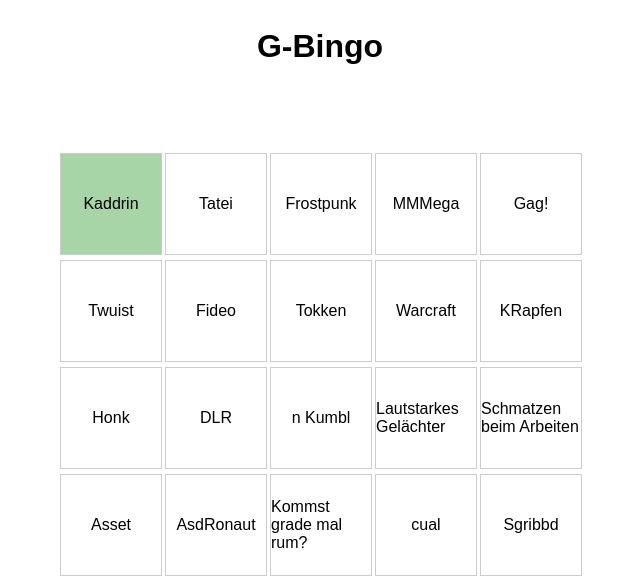
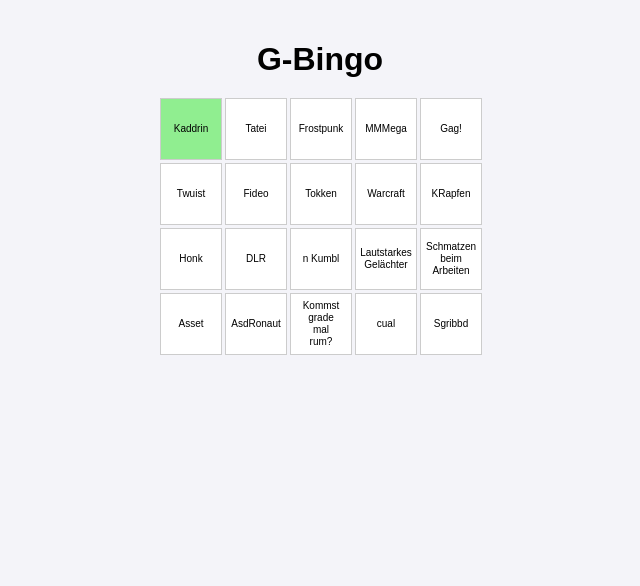
Before and after one commit to Taserface0106/BINGO, a plain HTML site: page index.html in a window 1280 px wide. Both pictures are taken after a click on the element "Kaddrin". Shown: the whole page, without its empty margins (320-960 px from the left). Drawn offline with Linux system fonts and the light colour scheme.

Commit message:
Add files via upload

```diff
--- a/index.html
+++ b/index.html
@@ -7,112 +7,121 @@
     <style>
         body {
             font-family: Arial, sans-serif;
-    display: flex;
-    flex-direction: column;
-    align-items: center;
+            margin: 0;
+            padding: 20px;
+            background-color: #f4f4f9;
         }
+
         h1 {
-    margin: 20px;
+            margin-bottom: 20px;
+            text-align: center;
         }
-  #bingo {
+
+        .bingo-container {
             display: grid;
-    grid-template-columns: repeat(5, 100px);
+            grid-template-columns: repeat(5, 60px);
+            grid-template-rows: repeat(4, 60px);
             gap: 5px;
+            justify-content: center;
         }
+
         .bingo-cell {
-    width: 100px;
-    height: 100px;
+            width: 60px;
+            height: 60px;
+            border: 1px solid #ccc;
             display: flex;
             align-items: center;
             justify-content: center;
-    border: 1px solid #ccc;
+            text-align: center;
             cursor: pointer;
             transition: background-color 0.3s;
+            background-color: white;
+            font-size: 10px;
+            line-height: 1.2;
         }
-  .marked {
-    background-color: #a8d5a8;
+
+        .bingo-cell.marked {
+            background-color: lightgreen;
         }
-  .bingo {
-    background-color: #34a853;
+
+        .bingo-cell.completed {
+            background-color: green;
             color: white;
         }
-  #bingo-alert {
+
+        #bingo-message {
+            margin-top: 20px;
+            font-size: 24px;
             color: red;
-    font-size: 24px;
-    margin: 20px;
-    visibility: hidden;
+            text-align: center;
+            display: none;
         }
     </style>
 </head>
 <body>
+
     <h1>G-Bingo</h1>
-<div id="bingo-alert">BINGO!</div>
-<div id="bingo">
-  <div class="bingo-cell" onclick="toggleCell(this)">Kaddrin</div>
-  <div class="bingo-cell" onclick="toggleCell(this)">Tatei</div>
-  <div class="bingo-cell" onclick="toggleCell(this)">Frostpunk</div>
-  <div class="bingo-cell" onclick="toggleCell(this)">MMMega</div>
-  <div class="bingo-cell" onclick="toggleCell(this)">Gag!</div>
-  <div class="bingo-cell" onclick="toggleCell(this)">Twuist</div>
-  <div class="bingo-cell" onclick="toggleCell(this)">Fideo</div>
-  <div class="bingo-cell" onclick="toggleCell(this)">Tokken</div>
-  <div class="bingo-cell" onclick="toggleCell(this)">Warcraft</div>
-  <div class="bingo-cell" onclick="toggleCell(this)">KRapfen</div>
-  <div class="bingo-cell" onclick="toggleCell(this)">Honk</div>
-  <div class="bingo-cell" onclick="toggleCell(this)">DLR</div>
-  <div class="bingo-cell" onclick="toggleCell(this)">n Kumbl</div>
-  <div class="bingo-cell" onclick="toggleCell(this)">Lautstarkes Gelächter</div>
-  <div class="bingo-cell" onclick="toggleCell(this)">Schmatzen beim Arbeiten</div>
-  <div class="bingo-cell" onclick="toggleCell(this)">Asset</div>
-  <div class="bingo-cell" onclick="toggleCell(this)">AsdRonaut</div>
-  <div class="bingo-cell" onclick="toggleCell(this)">Kommst grade mal rum?</div>
-  <div class="bingo-cell" onclick="toggleCell(this)">cual</div>
-  <div class="bingo-cell" onclick="toggleCell(this)">Sgribbd</div>
+
+    <div class="bingo-container" id="bingo-container">
+        <div class="bingo-cell">Kaddrin</div>
+        <div class="bingo-cell">Tatei</div>
+        <div class="bingo-cell">Frostpunk</div>
+        <div class="bingo-cell">MMMega</div>
+        <div class="bingo-cell">Gag!</div>
+        <div class="bingo-cell">Twuist</div>
+        <div class="bingo-cell">Fideo</div>
+        <div class="bingo-cell">Tokken</div>
+        <div class="bingo-cell">Warcraft</div>
+        <div class="bingo-cell">KRapfen</div>
+        <div class="bingo-cell">Honk</div>
+        <div class="bingo-cell">DLR</div>
+        <div class="bingo-cell">n Kumbl</div>
+        <div class="bingo-cell">Lautstarkes<br/>Gelächter</div>
+        <div class="bingo-cell">Schmatzen<br/>beim<br/>Arbeiten</div>
+        <div class="bingo-cell">Asset</div>
+        <div class="bingo-cell">AsdRonaut</div>
+        <div class="bingo-cell">Kommst<br/>grade<br/>mal<br/>rum?</div>
+        <div class="bingo-cell">cual</div>
+        <div class="bingo-cell">Sgribbd</div>
     </div>
 
+    <div id="bingo-message">BINGO!</div>
+
     <script>
-function toggleCell(cell) {
+        const cells = document.querySelectorAll('.bingo-cell');
+        const bingoMessage = document.getElementById('bingo-message');
+
+        function checkBingo() {
+            const lines = [
+                // Horizontal lines
+                [0, 1, 2, 3, 4],
+                [5, 6, 7, 8, 9],
+                [10, 11, 12, 13, 14],
+                [15, 16, 17, 18, 19],
+                // Vertical lines
+                [0, 5, 10, 15],
+                [1, 6, 11, 16],
+                [2, 7, 12, 17],
+                [3, 8, 13, 18],
+                [4, 9, 14, 19],
+            ];
+
+            for (const line of lines) {
+                if (line.every(index => cells[index].classList.contains('marked'))) {
+                    line.forEach(index => cells[index].classList.add('completed'));
+                    bingoMessage.style.display = 'block';
+                }
+            }
+        }
+
+        cells.forEach(cell => {
+            cell.addEventListener('click', () => {
                 cell.classList.toggle('marked');
                 checkBingo();
-}
+            });
+        });
 
-function checkBingo() {
-  const bingoAlert = document.getElementById('bingo-alert');
-  const rows = 4;
-  const columns = 5;
-  const bingoGrid = document.getElementById('bingo');
-  const cells = Array.from(bingoGrid.children);
-  const isBingo = [];
+    </script>
 
-  // Check rows
-  for (let i = 0; i < rows; i++) {
-    const rowStart = i * columns;
-    const rowCells = cells.slice(rowStart, rowStart + columns);
-    isBingo.push(rowCells.every(cell => cell.classList.contains('marked')));
-  }
-
-  // Check columns
-  for (let i = 0; i < columns; i++) {
-    const columnCells = [];
-    for (let j = 0; j < rows; j++) {
-      columnCells.push(cells[i + j * columns]);
-    }
-    isBingo.push(columnCells.every(cell => cell.classList.contains('marked')));
-  }
-
-  if (isBingo.includes(true)) {
-    bingoAlert.style.visibility = 'visible';
-    cells.forEach((cell, index) => {
-      if (isBingo[Math.floor(index / columns)] ||
-          isBingo[rows + (index % columns)]) {
-        cell.classList.add('bingo');
-      }
-    });
-  } else {
-    bingoAlert.style.visibility = 'hidden';
-    cells.forEach(cell => cell.classList.remove('bingo'));
-  }
-}
-</script>
 </body>
 </html>
```
Lines whose indentation alone changed are shown as unchanged.
